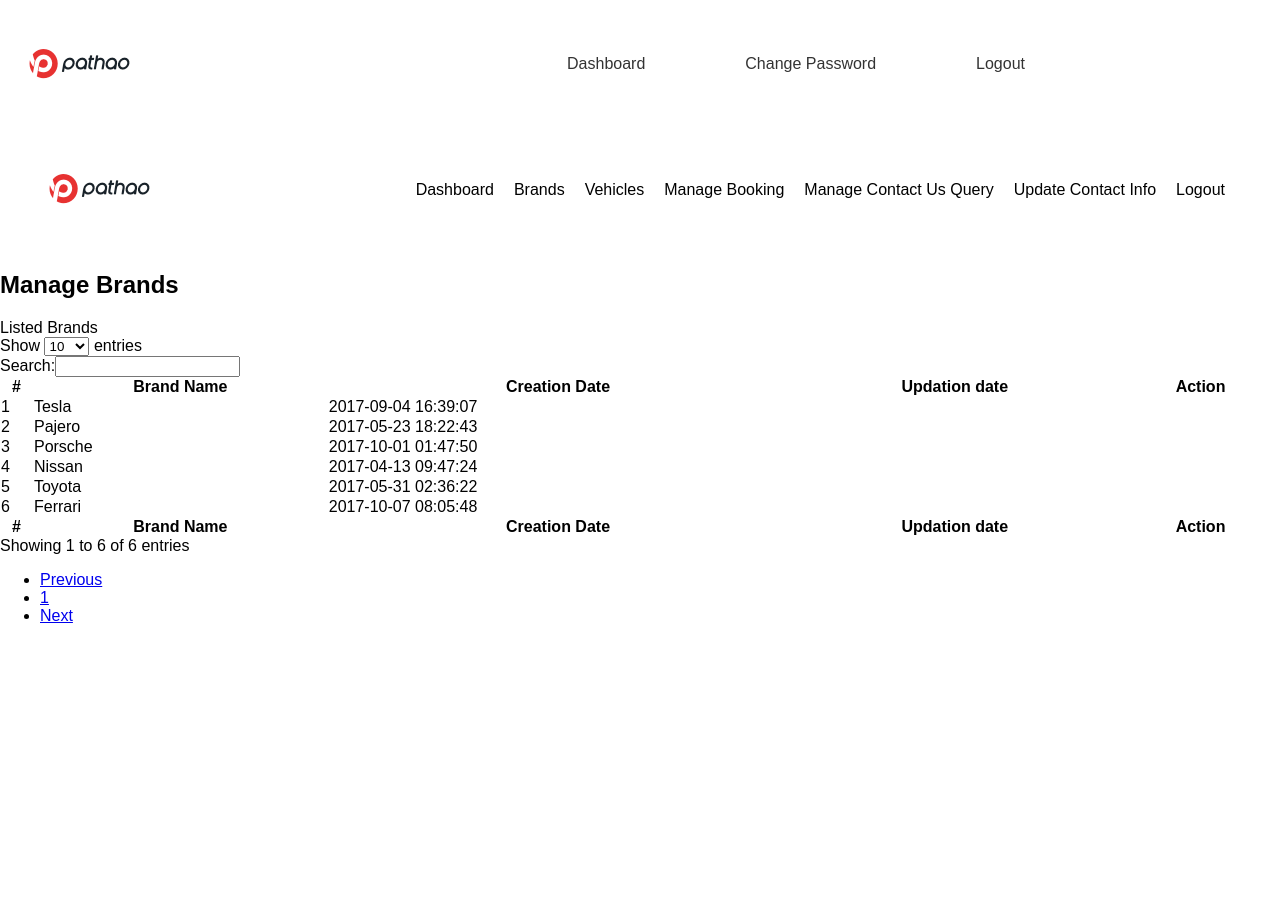
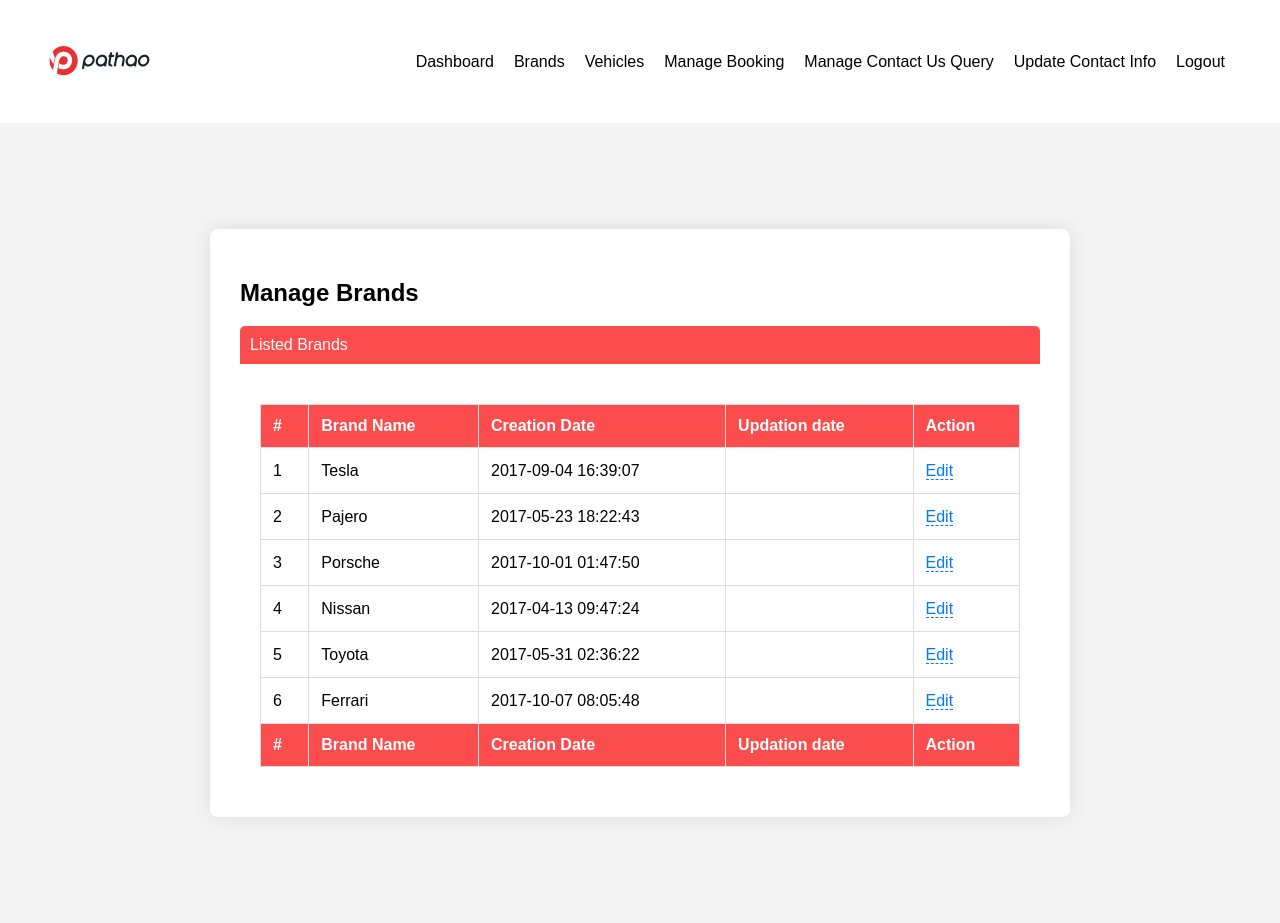
Before and after one commit to Subha-06/CPSC471Project, a PHP site: page /admin/manage-brands.php in a window 1280 px wide. Before the commit the page ends 623 px from the top, so only its background shows below. Run offline with PHP 8.4, Linux system fonts and the light colour scheme; a user stored in the database is signed in; data comes from the database, SQL or seed files in the repository; data that the repository does not hold is empty.

Commit message:
manage brands done

```diff
--- a/admin/create-brand.php
+++ b/admin/create-brand.php
@@ -57,7 +57,7 @@ else{
 
         .content-wrapper {
             width: 80%;
-            max-width: 600px; /* Adjust the maximum width as needed */
+            max-width: 600px;
             padding: 40px;
             background-color: #fff;
             box-shadow: 0 4px 8px rgba(0, 0, 0, 0.1);
--- a/admin/manage-brands.php
+++ b/admin/manage-brands.php
@@ -36,32 +36,100 @@ $msg="Page data updated  successfully";
 	<title>Car Rental Portal |Admin Manage Brands   </title>
 
 
-  <style>
-		.errorWrap {
-    padding: 10px;
-    margin: 0 0 20px 0;
-    background: #fff;
-    border-left: 4px solid #dd3d36;
-    -webkit-box-shadow: 0 1px 1px 0 rgba(0,0,0,.1);
-    box-shadow: 0 1px 1px 0 rgba(0,0,0,.1);
-}
-.succWrap{
-    padding: 10px;
-    margin: 0 0 20px 0;
-    background: #fff;
-    border-left: 4px solid #5cb85c;
-    -webkit-box-shadow: 0 1px 1px 0 rgba(0,0,0,.1);
-    box-shadow: 0 1px 1px 0 rgba(0,0,0,.1);
-}
-		</style>
+	<style>
+    body {
+        margin: 0;
+        padding: 0;
+        font-family: 'Segoe UI', Tahoma, Geneva, Verdana, sans-serif;
+        background-color: #f4f4f4;
+    }
+
+    .ts-main-content {
+        display: flex;
+        justify-content: center;
+        align-items: center;
+        height: 100vh;
+    }
+
+    .content-wrapper {
+        width: 80%;
+        max-width: 800px;
+        padding: 30px;
+        background-color: #fff;
+        box-shadow: 0 0 20px rgba(0, 0, 0, 0.1);
+        border-radius: 8px;
+        transition: box-shadow 0.3s;
+    }
+
+    .content-wrapper:hover {
+        box-shadow: 0 0 30px rgba(0, 0, 0, 0.2);
+    }
+
+    .panel-heading {
+        background-color: #fb4d4d;
+        color: #fff;
+        padding: 10px;
+        border-radius: 5px 5px 0 0;
+    }
+
+    .panel-body {
+        padding: 20px;
+    }
+
+    table {
+        width: 100%;
+        margin-top: 20px;
+        border-collapse: collapse;
+    }
+
+    table, th, td {
+        border: 1px solid #ddd;
+    }
+
+    th, td {
+        padding: 12px;
+        text-align: left;
+    }
+
+    th {
+        background-color: #fb4d4d;
+        color: #fff;
+    }
+
+    tbody tr:hover {
+        background-color: #f5f5f5;
+    }
+
+    .fa-edit,
+    .fa-close {
+        font-size: 18px;
+        margin-right: 10px;
+        cursor: pointer;
+    }
+
+    .fa-close {
+        color: #dc3545;
+    }
+
+	.edit-link {
+        color: #007bff; /* Set the color to your preference */
+        text-decoration: none;
+        border-bottom: 1px dashed #007bff; /* Add an underline effect */
+        transition: color 0.3s; /* Add a smooth color transition on hover */
+    }
+
+    .edit-link:hover {
+        color: #0056b3; /* Change the color on hover */
+    }
+
+</style>
+
 
 </head>
 
 <body>
-	<?php include('includes/header.php');?>
-
+<?php include('includes/leftbar.php');?>
 	<div class="ts-main-content">
-		<?php include('includes/leftbar.php');?>
 		<div class="content-wrapper">
 			<div class="container-fluid">
 
@@ -114,38 +182,24 @@ foreach($results as $result)
 											<td><?php echo htmlentities($result->BrandName);?></td>
 											<td><?php echo htmlentities($result->CreationDate);?></td>
 											<td><?php echo htmlentities($result->UpdationDate);?></td>
-<td><a href="edit-brand.php?id=<?php echo $result->id;?>"><i class="fa fa-edit"></i></a>&nbsp;&nbsp;
-<a href="manage-brands.php?del=<?php echo $result->id;?>" onclick="return confirm('Do you want to delete');"><i class="fa fa-close"></i></a></td>
+											<td><a href="edit-brand.php?id=<?php echo $result->id; ?>" class="edit-link">Edit</a>&nbsp;&nbsp;
+            									<a href="manage-brands.php?del=<?php echo $result->id; ?>" onclick="return confirm('Do you want to delete');">
+                									<i class="fa fa-close"></i>
+												</a>
+											</td>
 										</tr>
 										<?php $cnt=$cnt+1; }} ?>
 
 									</tbody>
 								</table>
-
-
-
 							</div>
 						</div>
-
-
-
 					</div>
 				</div>
 
 			</div>
 		</div>
 	</div>
-
-	<!-- Loading Scripts -->
-	<script src="js/jquery.min.js"></script>
-	<script src="js/bootstrap-select.min.js"></script>
-	<script src="js/bootstrap.min.js"></script>
-	<script src="js/jquery.dataTables.min.js"></script>
-	<script src="js/dataTables.bootstrap.min.js"></script>
-	<script src="js/Chart.min.js"></script>
-	<script src="js/fileinput.js"></script>
-	<script src="js/chartData.js"></script>
-	<script src="js/main.js"></script>
 </body>
 </html>
 <?php } ?>
```
